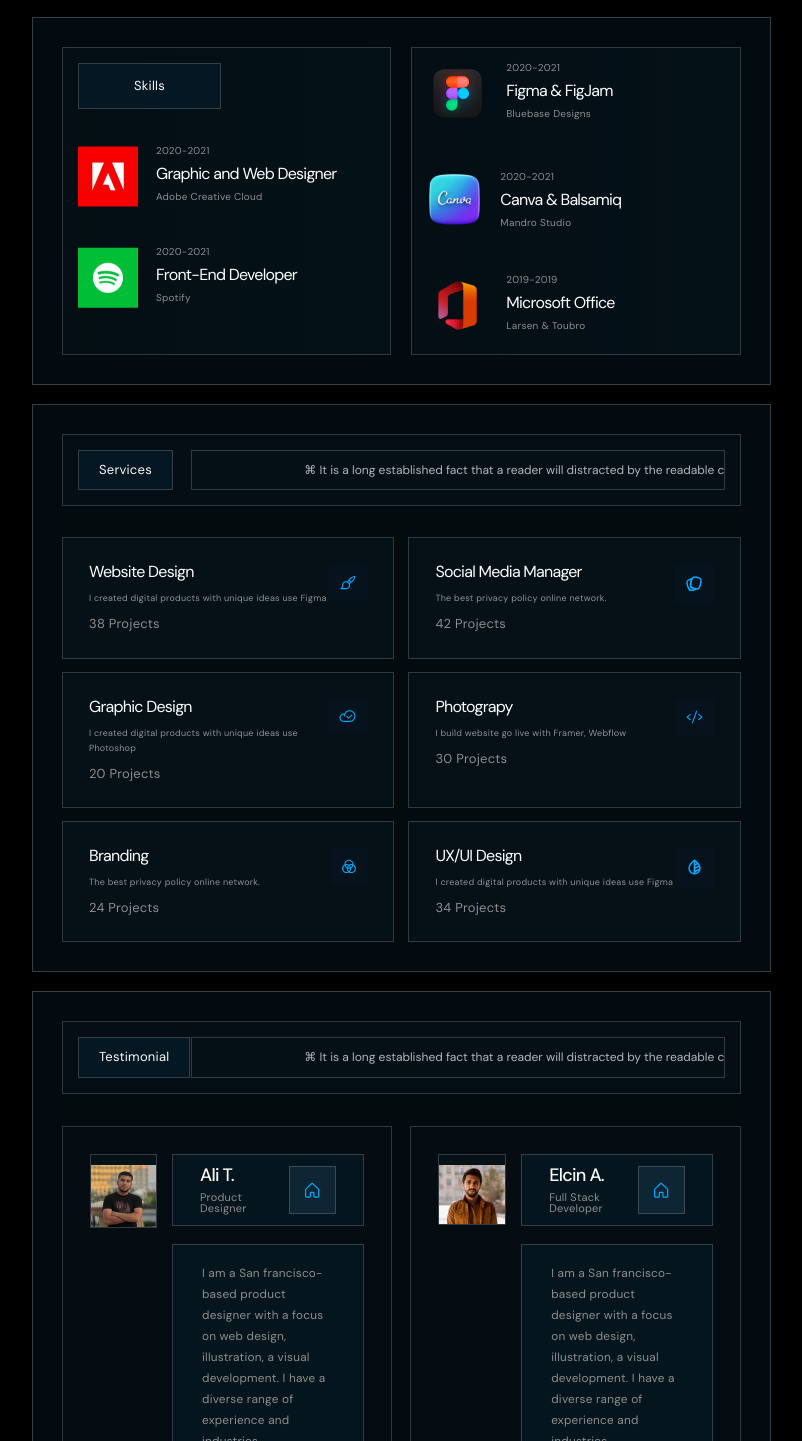
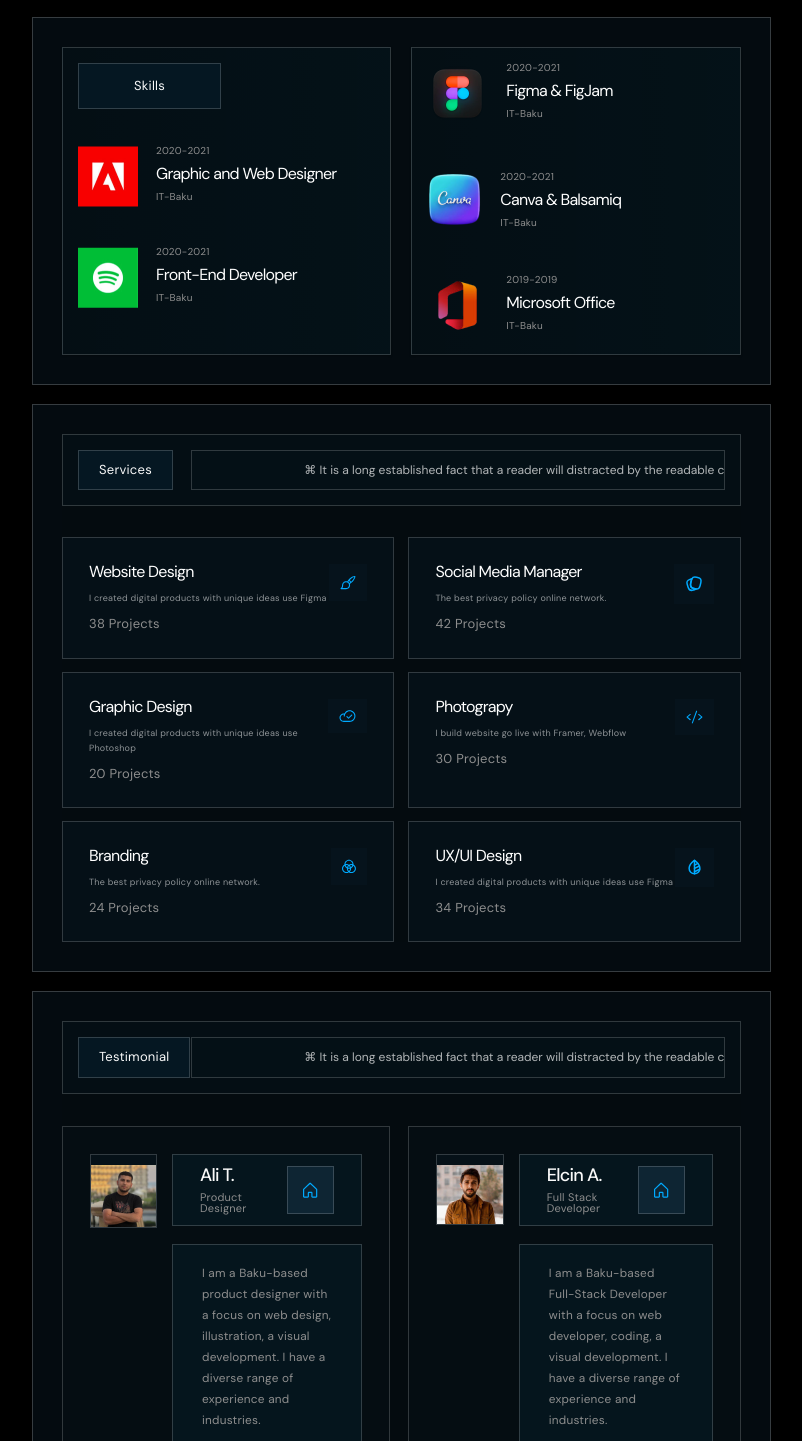
Before and after one commit to BlackM1rr0R/blogpost, a React (Create React App) app: page / in a window 1280 px wide. Shown: the part 1409-2850 px from the top of the page, without its empty margins (462-1264 px from the left). Built offline with nearby package versions, Linux system fonts and the light colour scheme.

Commit message:
edit all

```diff
--- a/src/components/rightside/index.jsx
+++ b/src/components/rightside/index.jsx
@@ -29,19 +29,19 @@ import Figma from "../../assets/images/figma.png";
 import Larsen from "../../assets/images/larsen.png";
 import Mandro from "../../assets/images/mandro.png";
 import LarryPP from "../../assets/images/aliabdulla.png";
-import WilliamPP from '../../assets/images/elcinabdulla.png'
-import ModenQuran1 from '../../assets/images/modenquran1.png'
-import BinarySchool from '../../assets/images/binaryschool.png'
-import Ureb1 from '../../assets/images/ureb1.png'
-import RashadBlog1 from '../../assets/images/rashadblog1.png'
-import Interviewer1 from '../../assets/images/interview1.png'
-import Travelly1 from '../../assets/images/travelly1.png'
-import KhafalovParfum from '../../assets/images/khalafovparfum.png'
-import FatimaHijab from '../../assets/images/fatimahijab.png'
-import ShoppyAz from '../../assets/images/shoppyazlogo1.png'
-import CanvaPP from '../../assets/images/canvaphoto.png'
-import MsOffice from '../../assets/images/msofficephoto.png'
-import AzeHolidays from '../../assets/images/azeholidays.png'
+import WilliamPP from "../../assets/images/elcinabdulla.png";
+import ModenQuran1 from "../../assets/images/modenquran1.png";
+import BinarySchool from "../../assets/images/binaryschool.png";
+import Ureb1 from "../../assets/images/ureb1.png";
+import RashadBlog1 from "../../assets/images/rashadblog1.png";
+import Interviewer1 from "../../assets/images/interview1.png";
+import Travelly1 from "../../assets/images/travelly1.png";
+import KhafalovParfum from "../../assets/images/khalafovparfum.png";
+import FatimaHijab from "../../assets/images/fatimahijab.png";
+import ShoppyAz from "../../assets/images/shoppyazlogo1.png";
+import CanvaPP from "../../assets/images/canvaphoto.png";
+import MsOffice from "../../assets/images/msofficephoto.png";
+import AzeHolidays from "../../assets/images/azeholidays.png";
 import { HomeIcon } from "../../icons";
 const RightSide = () => {
   const [data, setData] = useState([
@@ -49,31 +49,30 @@ const RightSide = () => {
       images: `${Ureb1}`,
       name: "UREB.com (Sayt.az)",
       overview: "Web Design",
-      link:"https://www.figma.com/design/oAH15AD0uKubuDAdgJtWOI/Sayt.az?node-id=0-1&t=3eTWd6zEpEEEA9Dr-0"
+      link: "https://ureb.com/",
     },
     {
       images: `${RashadBlog1}`,
       name: "rashadmirza.com",
       overview: "Web Design",
-      link:"https://www.figma.com/file/hVgb6K7s66HR45BpAEGDpj?type=design"
+      link: "https://rashadmirza.com/",
     },
     {
       images: `${Interviewer1}`,
       name: "Interviewer.az",
       overview: "Web Design",
-      link:"https://www.figma.com/file/X49EfCJLGIOZzmnwWMyXFM?type=design"
+      link: "https://www.figma.com/file/X49EfCJLGIOZzmnwWMyXFM?type=design",
     },
     {
       images: `${KhafalovParfum}`,
       name: "Khalafov Hamid Parfums",
       overview: "Graphic Design",
-
     },
     {
       images: `${Travelly1}`,
       name: "Travelly.com",
       overview: "Web Design",
-      link:"https://www.behance.net/gallery/185703843/Travel-Mobiel-App-Case-Study"
+      link: "https://www.behance.net/gallery/185703843/Travel-Mobiel-App-Case-Study",
     },
     {
       images: `${FatimaHijab}`,
@@ -89,60 +88,54 @@ const RightSide = () => {
       images: `${ShoppyAz}`,
       name: "Shoppy.az",
       overview: "Web Design",
-      link:"https://www.figma.com/file/oSO7tXZPhMUVg0GmrTHW3b?type=design"
+      link: "https://www.figma.com/file/oSO7tXZPhMUVg0GmrTHW3b?type=design",
     },
     {
       images: `${ModenQuran1}`,
       name: "Quran reading website",
       overview: "Web Design",
-      link:"https://www.behance.net/gallery/183134979/Quran-Reading-Landing-Page"
+      link: "https://khuran.vercel.app/",
     },
     {
       images: `${AzeHolidays}`,
       name: "Azeholidays.com",
       overview: "Web Design",
-      link:"https://www.figma.com/file/jLsCP75AqoYFZVsHOCEDtN?node-id=0:1&locale=en&type=design"
+      link: "https://azeholidays.com/",
     },
   ]);
   const [education, setEducation] = useState([
     {
       year: "2020-2021",
       educationname: "Graphic and Web Designer",
-      appeducation: "Adobe Creative Cloud",
+      appeducation: "IT-Baku",
       appphoto: `${AdobeCloud}`,
     },
     {
       year: "2020-2021",
       educationname: "Front-End Developer",
-      appeducation: "Spotify",
+      appeducation: "IT-Baku",
       appphoto: `${Spotify}`,
     },
-
-
   ]);
   const [skills, setSkills] = useState([
     {
       year: "2020-2021",
       educationname: "Figma & FigJam",
-      appeducation:"Bluebase Designs",
+      appeducation: "IT-Baku",
       appphoto: `${Figma}`,
     },
     {
       year: "2020-2021",
       educationname: "Canva & Balsamiq ",
-      appeducation: "Mandro Studio",
+      appeducation: "IT-Baku",
       appphoto: `${CanvaPP}`,
     },
     {
       year: "2019-2019",
       educationname: "Microsoft Office",
-      appeducation: "Larsen & Toubro",
+      appeducation: "IT-Baku",
       appphoto: `${MsOffice}`,
     },
-
-
-
-
   ]);
   const [experience, setExperience] = useState([
     {
@@ -317,7 +310,7 @@ const RightSide = () => {
           <div className={styles.maps}>
             {data?.map((item, index) => (
               <>
-                {(hide && index < 3) || (!hide && index <11) ? (
+                {(hide && index < 3) || (!hide && index < 11) ? (
                   <div className={styles.border}>
                     <div className={styles.images}>
                       <img src={item.images} alt="" />
@@ -327,7 +320,11 @@ const RightSide = () => {
                         <h1>{item.name}</h1>
                         <h2>{item.overview}</h2>
                       </div>
-                      <Link target="_blank" to={item.link} className={styles.mapsicon}>
+                      <Link
+                        target="_blank"
+                        to={item.link}
+                        className={styles.mapsicon}
+                      >
                         <ArrowIcon />
                       </Link>
                     </div>
@@ -400,9 +397,7 @@ const RightSide = () => {
         </div>
       </Container>
       <Container position="fixed">
-
         <div className={styles.controlpages}>
-
           <div id="3" className={styles.abouteducation}>
             <div className={styles.education}>
               <div className={styles.educationtitle}>
@@ -423,13 +418,10 @@ const RightSide = () => {
                   </div>
                 ))}
               </div>
-
             </div>
           </div>
           <div id="3" className={styles.aboutskills}>
             <div className={styles.skills}>
-
-
               <div className={styles.skillscontrol}>
                 {skills?.map((item) => (
                   <div className={styles.skillsinfo}>
@@ -444,7 +436,6 @@ const RightSide = () => {
                   </div>
                 ))}
               </div>
-
             </div>
           </div>
         </div>
@@ -508,9 +499,9 @@ const RightSide = () => {
                 </div>
                 <div className={styles.larryoverview}>
                   <p>
-                    I am a San francisco-based product designer with a focus on
-                    web design, illustration, a visual development. I have a
-                    diverse range of experience and industries.
+                    I am a Baku-based product designer with a focus on web
+                    design, illustration, a visual development. I have a diverse
+                    range of experience and industries.
                   </p>
                 </div>
               </div>
@@ -531,9 +522,9 @@ const RightSide = () => {
                 </div>
                 <div className={styles.larryoverview}>
                   <p>
-                    I am a San francisco-based product designer with a focus on
-                    web design, illustration, a visual development. I have a
-                    diverse range of experience and industries.
+                    I am a Baku-based Full-Stack Developer with a focus on web
+                    developer, coding, a visual development. I have a diverse
+                    range of experience and industries.
                   </p>
                 </div>
               </div>
```
Lines whose indentation alone changed are shown as unchanged.
